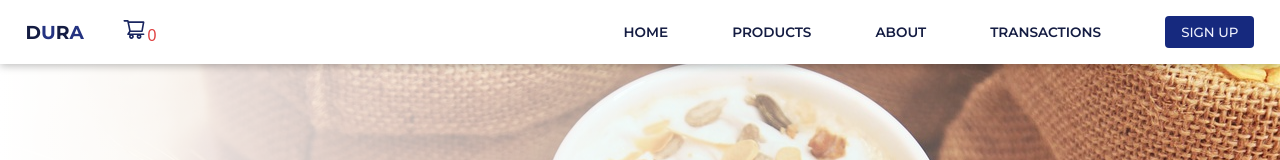
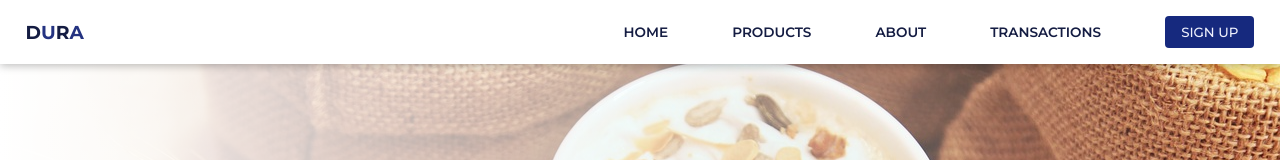
Before and after one commit to Amen-Musingarimi/dura-frontend, a React (Create React App) app: page / in a window 1280 px wide. Shown: the top 160 px of the page. Built offline with nearby package versions, Linux system fonts and the light colour scheme; no server answers.

Commit message:
Add dynamic rendering of cart button

```diff
--- a/src/components/Layout/Header.js
+++ b/src/components/Layout/Header.js
@@ -4,6 +4,7 @@ import { Link, NavLink, useNavigate } from 'react-router-dom';
 import { FaBars, FaTimes } from 'react-icons/fa';
 import { toggleNav } from '../../redux/navBarSlice';
 import { getLocalStorage } from '../helpers/localStorage';
+import { fetchCart } from '../../redux/cartSlice';
 import HeaderCartButton from './HeaderCartButton';
 import { logOutUser, toRegister } from '../../redux/authenticationSlice';
 import classes from './Header.module.css';
@@ -20,6 +21,7 @@ const Header = (props) => {
 
   const handleLogout = () => {
     dispatch(logOutUser());
+    dispatch(fetchCart());
     navigate('/');
   };
 
@@ -63,7 +65,9 @@ const Header = (props) => {
           D<span className={classes.logoStling}>U</span>R
           <span className={classes.logoStling}>A</span>
         </h3>
-        <HeaderCartButton onClick={props.onClick} />
+        {isAuthenticated && user && (
+          <HeaderCartButton onClick={props.onClick} />
+        )}
       </div>
       <nav style={isMobile ? navStyle : {}} className={classes.nav}>
         <NavLink
```
